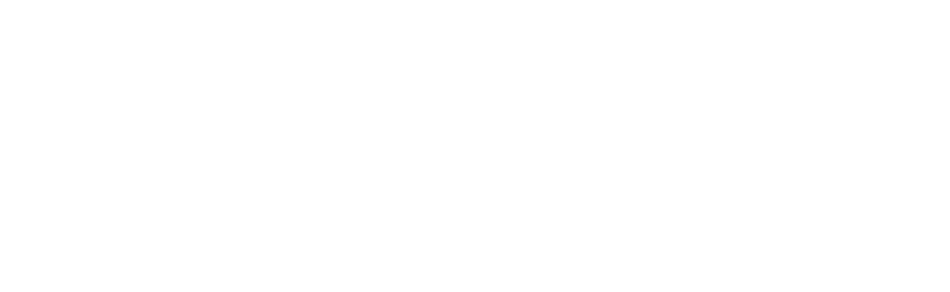
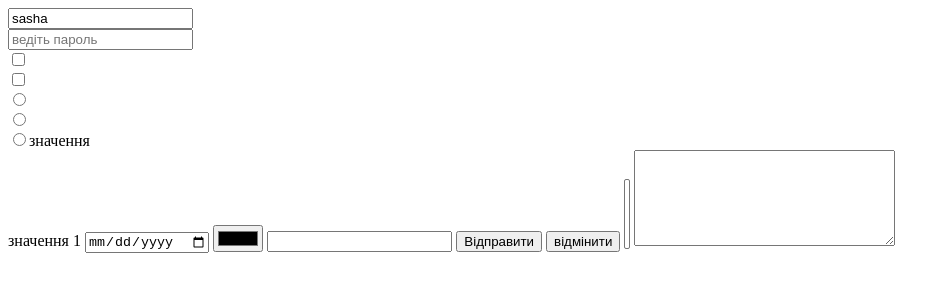
Before and after one commit to kachkansasha/html.learn, a plain HTML site: page form.html in a window 1280 px wide. Shown: the whole page, without its empty margins (0-950 px from the left). Drawn offline with Linux system fonts and the light colour scheme.

Commit message:
форми

```diff
--- a/form.html
+++ b/form.html
@@ -0,0 +1,41 @@
+<!DOCTYPE html>
+<html>
+<head>
+	<title>Document</title>
+	<meta charset="utf-8">
+</head>
+<body>
+<div class="form">
+	<form action="#">
+		<input type="text"
+		name="login"
+		 placeholder="Ведіть логан"
+		 title="ведіть логані"
+		value="sasha"
+		 ><br>
+         <input type="password"
+          name="pass"
+          placeholder="ведіть пароль"
+          ><br>
+ <input type="checkbox" name="ok"><br>
+<input type="checkbox" name="ch" cheket><br>
+<input type="radio" name="radio1" value="1"> <br>
+ <input type="radio" name="radio2"value="2"><br>
+ <label><input type="radio" name="radio2"value="2"
+ 	>значення </label><br>
+ 	<label for= "radio1">значення 1 </label>
+<input type="date" name="date">
+<input type="color" name="color">
+<input type="email" name="email">
+<input type="submit" value="Відправити">
+<input type="reset" value="відмінити">
+<select name="city"multiple>
+	<option value="1"КИЇВ></option>
+<option value="2" івано франківськ ></option>
+</select>
+<textarea name="text" cols="30" rows="6"></textarea>
+ </label>
+     </form>
+</div>
+</body>
+</html>
```
Also changed, not shown: index.html (+1 -1 lines).
